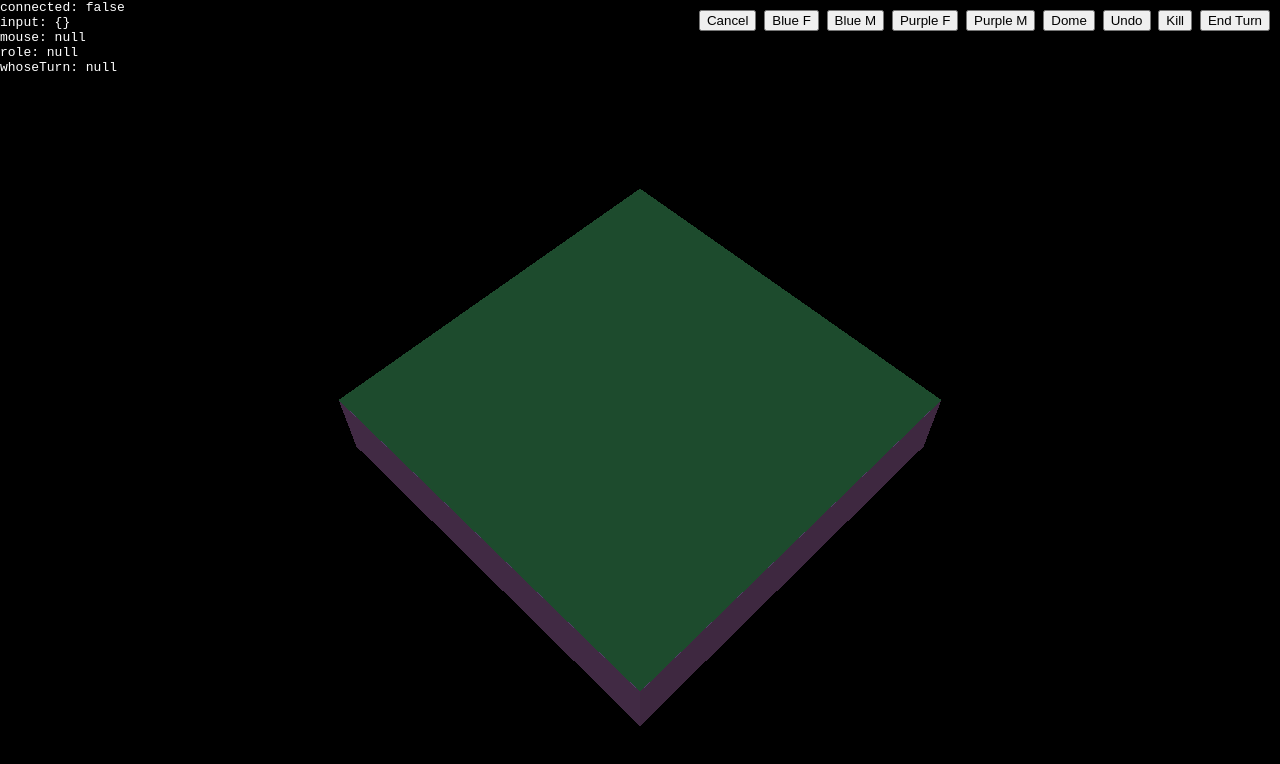
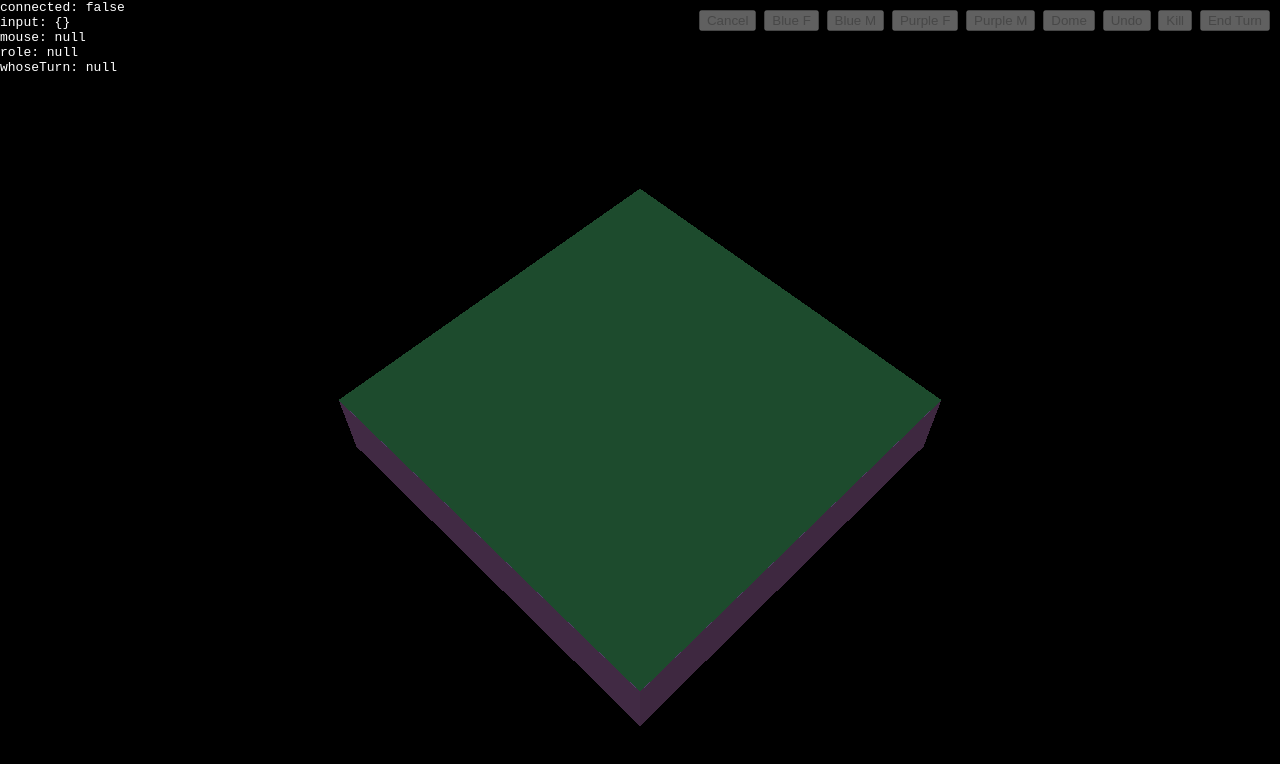
Before and after one commit to thejoshwolfe/santorini, a plain HTML site: page public/index.html in a window 1280 px wide. Drawn offline with nearby package versions, Linux system fonts and the light colour scheme; animation ran at ten frames a second.

Commit message:
buttons change state

```diff
--- a/public/index.html
+++ b/public/index.html
@@ -21,6 +21,13 @@
 
 			.button_tray {
 				padding: 10px;
+			}
+
+			.hidden {
+				display: none;
+			}
+			.active_button {
+				background-color: yellow;
 			}
 		</style>
 	</head>
--- a/public/js/main.js
+++ b/public/js/main.js
@@ -245,6 +245,45 @@ window.document.getElementById("end_turn_button").addEventListener("click", func
 	endTurn();
 });
 
+function refreshButtonStates() {
+	function setElementClass(elementId, className, value) {
+		window.document.getElementById(elementId).classList.toggle(className, value);
+	}
+	function setElementShown(elementId, value) {
+		setElementClass(elementId, "hidden", !value);
+	}
+	function setElementActive(elementId, value) {
+		setElementClass(elementId, "active_button", !!value);
+	}
+	function setElementEnabled(elementId, value) {
+		window.document.getElementById(elementId).disabled = !value;
+	}
+
+	setElementEnabled("cancel_button", Object.keys(inputState).length > 0);
+
+	setElementShown("create_pawn_blue_f_button", boardState.getRemainingCount(OBJECT_TYPE_PAWN_BLUE_F) > 0);
+	setElementShown("create_pawn_blue_m_button", boardState.getRemainingCount(OBJECT_TYPE_PAWN_BLUE_M) > 0);
+	setElementShown("create_pawn_purple_f_button", boardState.getRemainingCount(OBJECT_TYPE_PAWN_PURPLE_F) > 0);
+	setElementShown("create_pawn_purple_m_button", boardState.getRemainingCount(OBJECT_TYPE_PAWN_PURPLE_M) > 0);
+	setElementEnabled("create_pawn_blue_f_button", isMyTurn());
+	setElementEnabled("create_pawn_blue_m_button", isMyTurn());
+	setElementEnabled("create_pawn_purple_f_button", isMyTurn());
+	setElementEnabled("create_pawn_purple_m_button", isMyTurn());
+	setElementActive("create_pawn_blue_f_button", inputState.pendingPawnCreation === OBJECT_TYPE_PAWN_BLUE_F);
+	setElementActive("create_pawn_blue_m_button", inputState.pendingPawnCreation === OBJECT_TYPE_PAWN_BLUE_M);
+	setElementActive("create_pawn_purple_f_button", inputState.pendingPawnCreation === OBJECT_TYPE_PAWN_PURPLE_F);
+	setElementActive("create_pawn_purple_m_button", inputState.pendingPawnCreation === OBJECT_TYPE_PAWN_PURPLE_M);
+
+	setElementEnabled("build_dome_button", isMyTurn() && boardState.getRemainingCount(OBJECT_TYPE_DOME) > 0);
+	setElementActive("build_dome_button", inputState.pendingDomeBuild);
+	setElementEnabled("kill_pawn_button", isMyTurn());
+	setElementActive("kill_pawn_button", inputState.pendingKill);
+	setElementEnabled("undo_button", isMyTurn());
+	setElementActive("undo_button", inputState.pendingUndo);
+
+	setElementEnabled("end_turn_button", isMyTurn());
+}
+
 // input state
 let inputState = {
 	//movingPawnPosition: {x, y},
@@ -340,6 +379,7 @@ function animate() {
 	requestAnimationFrame(animate);
 
 	// render
+	refreshButtonStates();
 	renderer.render(scene, camera);
 
 	// debug stuff
```
